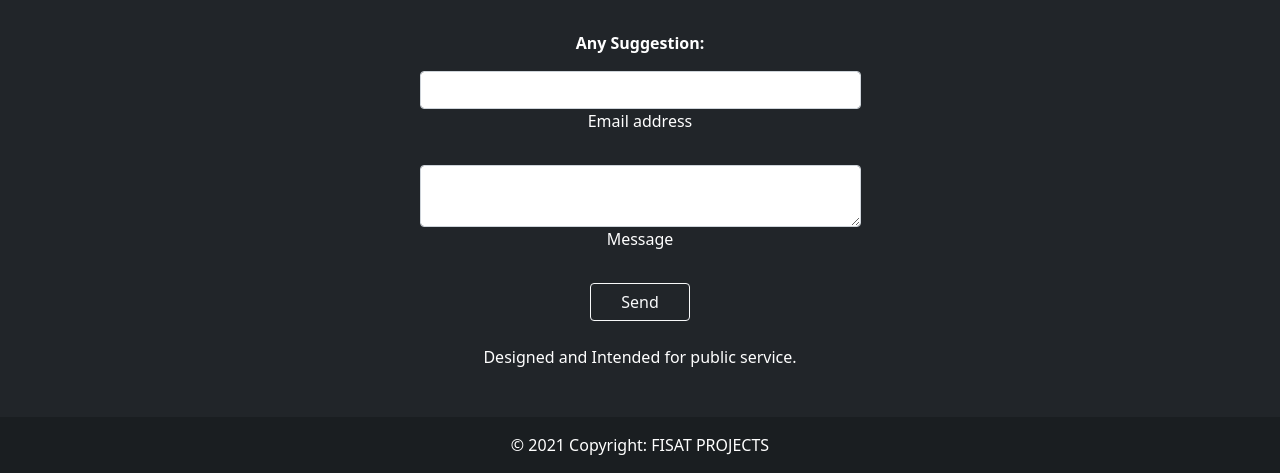
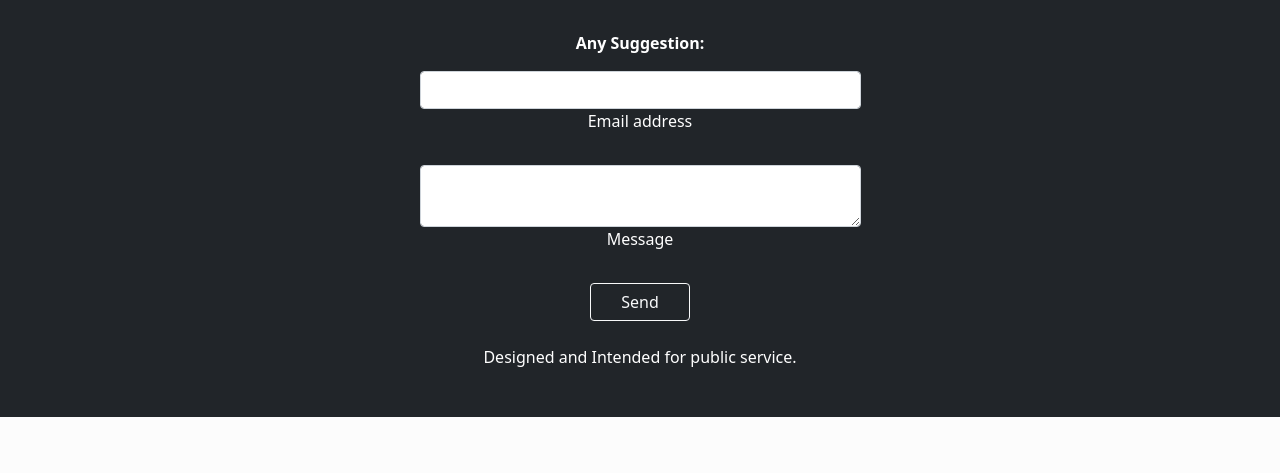
Before and after one commit to FISAT-PROJECTS/keam-project, a Django app: page / in a window 1280 px wide. Shown: the part 884-1357 px from the top of the page. After the commit the page ends 1301 px from the top, so only its background shows below. Run offline with Django 3.2, Linux system fonts and the light colour scheme; some libraries are stand-ins or nearby versions.

Commit message:
removed copyright

```diff
--- a/college_predictor/templates/college_predictor/base.html
+++ b/college_predictor/templates/college_predictor/base.html
@@ -515,12 +515,6 @@
       </section>
     </div>
 
-    <!-- Copyright -->
-    <div class="text-center p-3" style="background-color: rgba(0, 0, 0, 0.2)">
-      © 2021 Copyright:
-      <a class="text-white" href="https://github.com/FISAT-PROJECTS">FISAT PROJECTS</a>
-    </div>
-    <!-- Copyright -->
   </footer>
   <!-- Footer -->
 </html>
```
